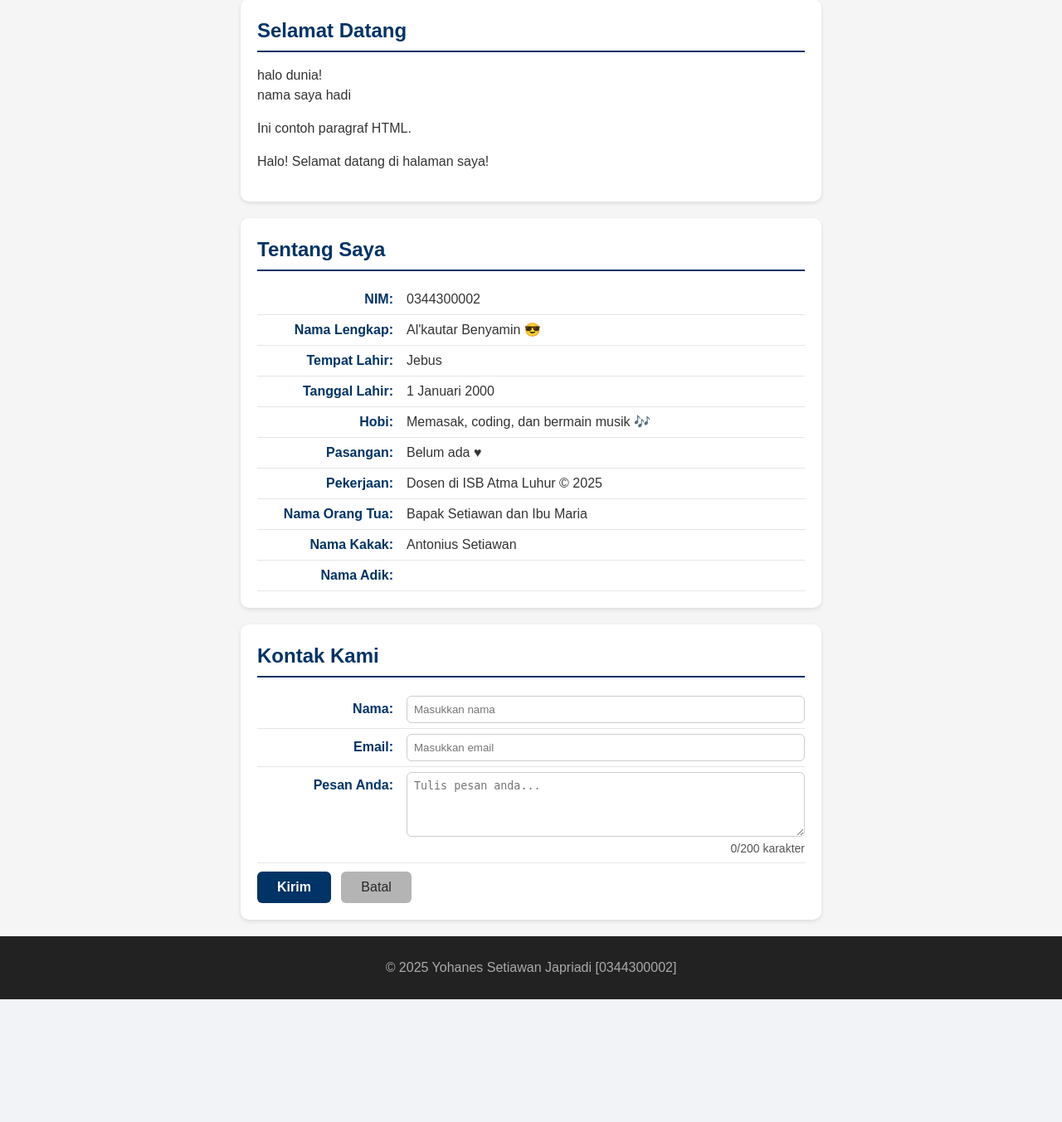
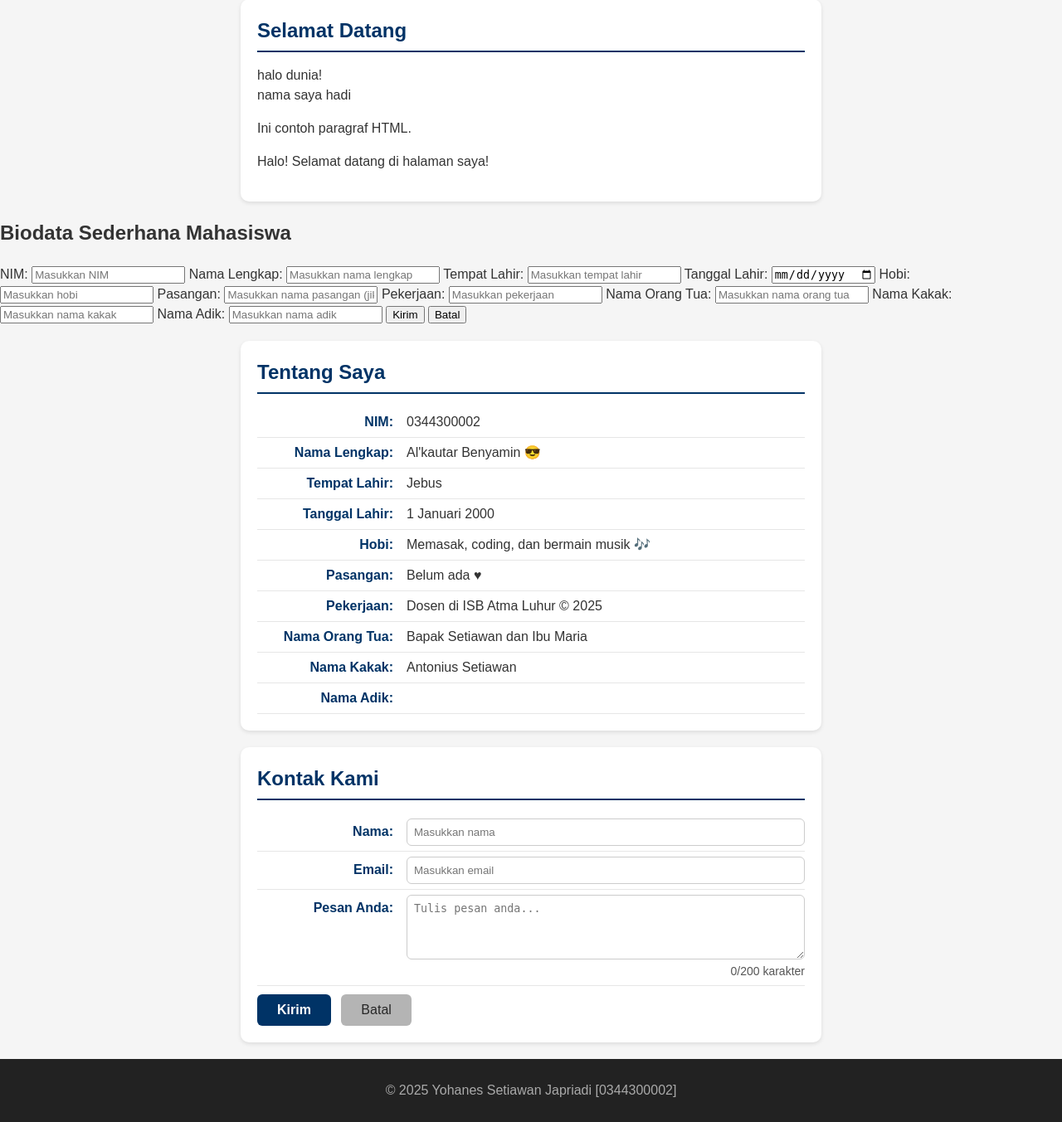
Before and after one commit to 2522500070-ops/2522500070-PWD-GB1J-2526O, a PHP site: page /pertemuan-08/index.php in a window 1280 px wide. Shown: the part 176-1529 px from the top of the page at 83% size. Before the commit the page ends 1381 px from the top, so only its background shows below. Run offline with PHP 8.4, Linux system fonts and the light colour scheme.

Commit message:
buat codingan di file proses.php

```diff
--- a/pertemuan-08/index.php
+++ b/pertemuan-08/index.php
@@ -51,6 +51,54 @@ endif;
       ?>
       <p>Ini contoh paragraf HTML.</p>
     </section>
+
+<section id="biodata">
+  <h2>Biodata Sederhana Mahasiswa</h2>
+  <form action="proses_biodata.php" method="POST">
+    <label for="nim"><span>NIM:</span>
+      <input type="text" id="nim" name="nim" placeholder="Masukkan NIM" required>
+    </label>
+
+    <label for="nama"><span>Nama Lengkap:</span>
+      <input type="text" id="nama" name="nama" placeholder="Masukkan nama lengkap" required>
+    </label>
+
+    <label for="tempat"><span>Tempat Lahir:</span>
+      <input type="text" id="tempat" name="tempat" placeholder="Masukkan tempat lahir" required>
+    </label>
+
+    <label for="tgl_lahir"><span>Tanggal Lahir:</span>
+      <input type="date" id="tgl_lahir" name="tgl_lahir" required>
+    </label>
+
+    <label for="hobi"><span>Hobi:</span>
+      <input type="text" id="hobi" name="hobi" placeholder="Masukkan hobi" required>
+    </label>
+
+    <label for="pasangan"><span>Pasangan:</span>
+      <input type="text" id="pasangan" name="pasangan" placeholder="Masukkan nama pasangan (jika ada)">
+    </label>
+
+    <label for="pekerjaan"><span>Pekerjaan:</span>
+      <input type="text" id="pekerjaan" name="pekerjaan" placeholder="Masukkan pekerjaan" required>
+    </label>
+
+    <label for="ortu"><span>Nama Orang Tua:</span>
+      <input type="text" id="ortu" name="ortu" placeholder="Masukkan nama orang tua" required>
+    </label>
+
+    <label for="kakak"><span>Nama Kakak:</span>
+      <input type="text" id="kakak" name="kakak" placeholder="Masukkan nama kakak">
+    </label>
+
+    <label for="adik"><span>Nama Adik:</span>
+      <input type="text" id="adik" name="adik" placeholder="Masukkan nama adik">
+    </label>
+
+    <button type="submit">Kirim</button>
+    <button type="reset">Batal</button>
+  </form>
+</section>
 
     <section id="about">
       <?php
```
Also changed, not shown: pertemuan-08/proses.php (+10 -6 lines).
